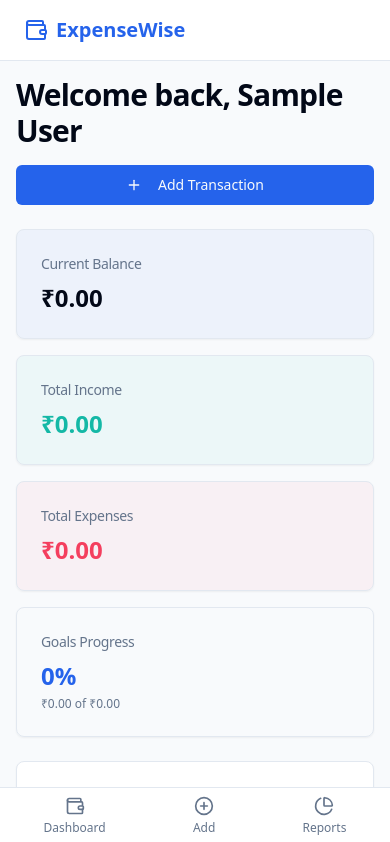
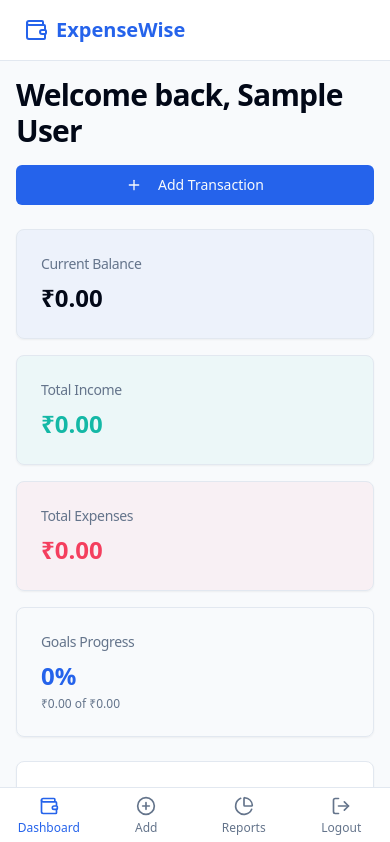
Before and after one commit to prajwal611/spend-smart-login, a React (Vite) app: page /dashboard in a window 390 px wide. Shown: the top 842 px of the page. Built offline with nearby package versions, Linux system fonts and the light colour scheme; sample sign-in values are in the browser's storage.

Commit message:
Fix: Homepage and mobile logout issues
- Resolved issue where the homepage was not displaying.
- Added logout functionality to the mobile view.

```diff
--- a/src/components/Layout.tsx
+++ b/src/components/Layout.tsx
@@ -31,7 +31,7 @@ const Layout: React.FC<LayoutProps> = ({ children }) => {
       {/* Header */}
       <header className="bg-white border-b border-border py-4 px-6 sm:px-8">
         <div className="max-w-7xl mx-auto flex justify-between items-center">
-          <Link to="/" className="flex items-center gap-2 text-primary font-semibold text-xl">
+          <Link to="/dashboard" className="flex items-center gap-2 text-primary font-semibold text-xl">
             <Wallet className="h-6 w-6" />
             <span>ExpenseWise</span>
           </Link>
@@ -41,8 +41,8 @@ const Layout: React.FC<LayoutProps> = ({ children }) => {
             <NavigationMenu>
               <NavigationMenuList>
                 <NavigationMenuItem>
-                  <Link to="/" className={`${navigationMenuTriggerStyle()} ${
-                    location.pathname === "/" ? "bg-accent text-accent-foreground" : ""
+                  <Link to="/dashboard" className={`${navigationMenuTriggerStyle()} ${
+                    location.pathname === "/dashboard" ? "bg-accent text-accent-foreground" : ""
                   }`}>
                     Dashboard
                   </Link>
@@ -75,17 +75,17 @@ const Layout: React.FC<LayoutProps> = ({ children }) => {
       </header>
 
       {/* Main content */}
-      <main className="flex-grow p-4 sm:p-6 md:p-8 max-w-7xl w-full mx-auto">
+      <main className="flex-grow p-4 sm:p-6 md:p-8 max-w-7xl w-full mx-auto pb-20 sm:pb-8">
         {children}
       </main>
 
       {/* Mobile navigation */}
       <nav className="sm:hidden fixed bottom-0 left-0 right-0 bg-card border-t border-border z-10">
-        <div className="flex justify-around">
+        <div className="grid grid-cols-4">
           <Link
-            to="/"
+            to="/dashboard"
             className={`flex flex-col items-center py-2 px-4 ${
-              location.pathname === "/" ? "text-primary" : "text-muted-foreground"
+              location.pathname === "/dashboard" ? "text-primary" : "text-muted-foreground"
             }`}
           >
             <Wallet className="h-5 w-5" />
@@ -109,6 +109,13 @@ const Layout: React.FC<LayoutProps> = ({ children }) => {
             <PieChart className="h-5 w-5" />
             <span className="text-xs mt-1">Reports</span>
           </Link>
+          <button
+            onClick={logout}
+            className="flex flex-col items-center py-2 px-4 text-muted-foreground"
+          >
+            <LogOut className="h-5 w-5" />
+            <span className="text-xs mt-1">Logout</span>
+          </button>
         </div>
       </nav>
     </div>
```
